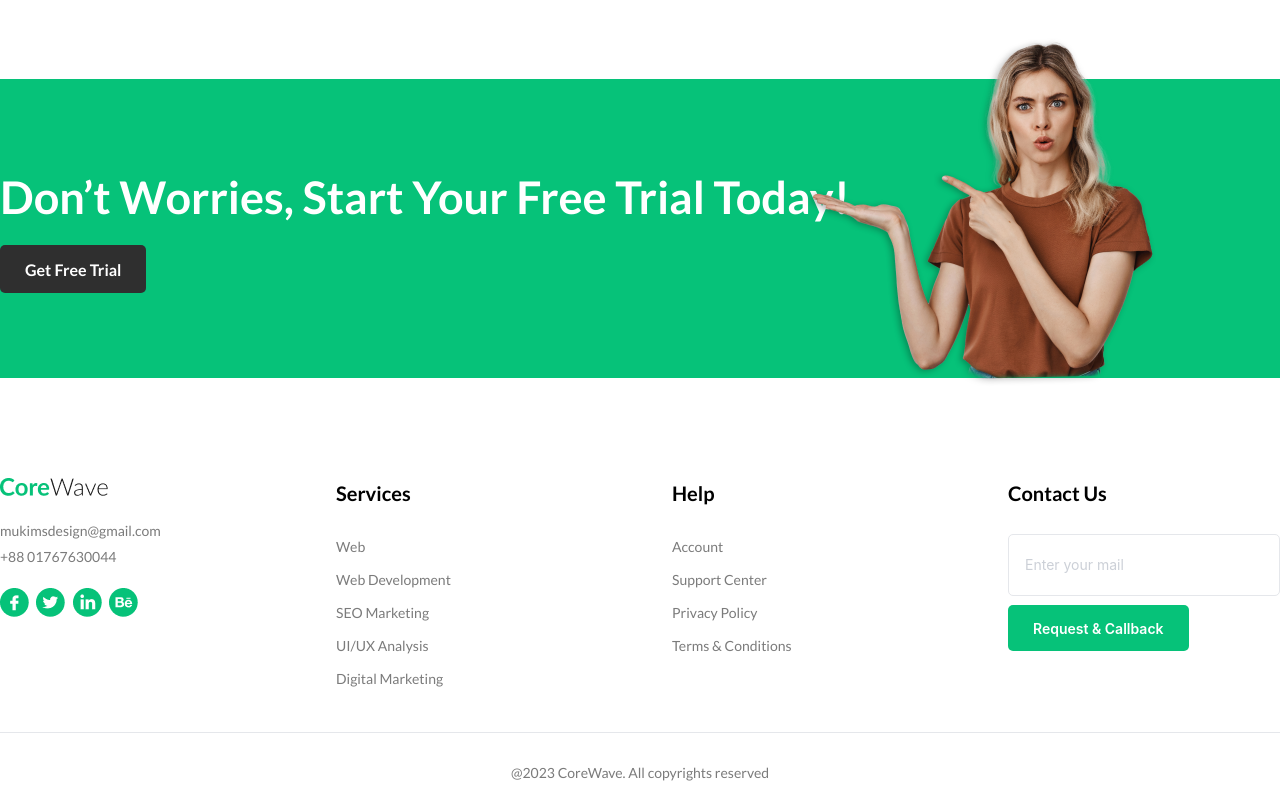
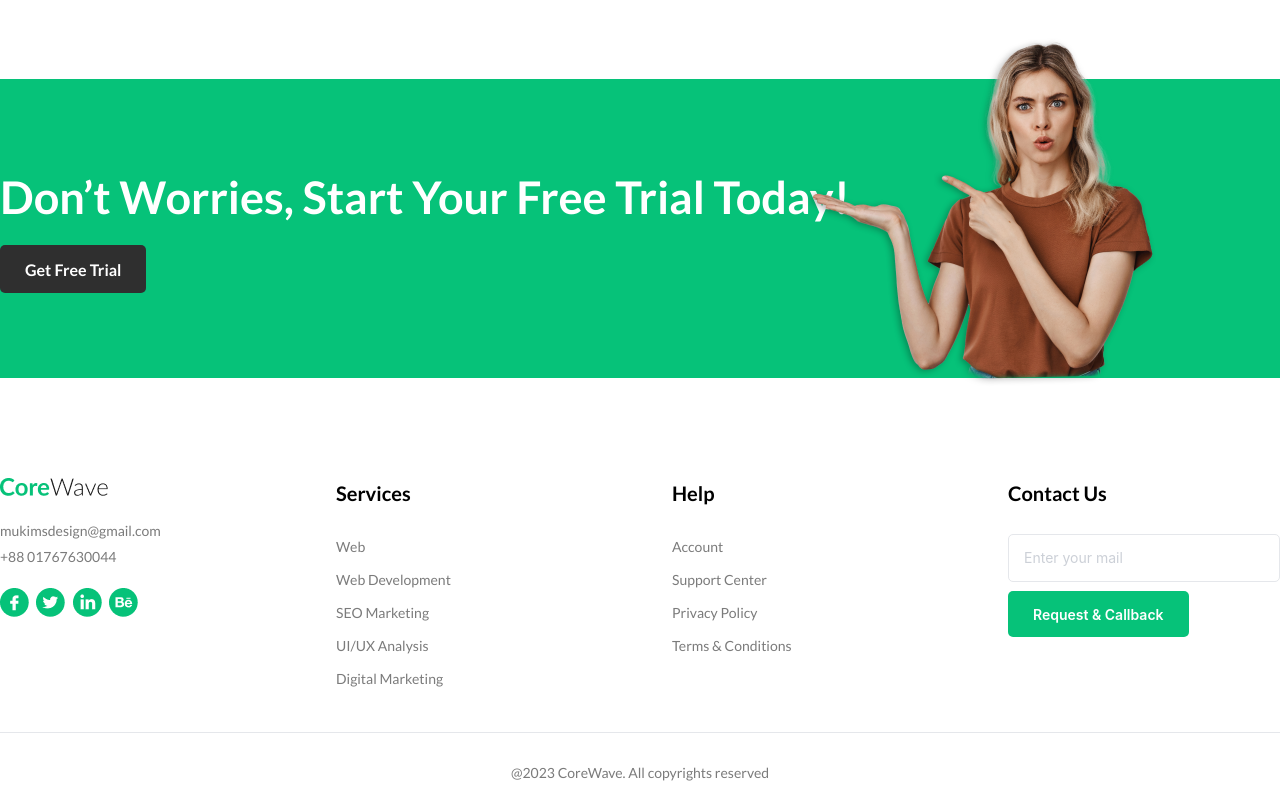
Before and after one commit to faisalbari193/project-2, a React (Vite) app: page / in a window 1280 px wide. Shown: the part 4758-5558 px from the top of the page. Built offline with nearby package versions, Linux system fonts and the light colour scheme.

Commit message:
added some improvement

```diff
--- a/src/components/Footer/Footer.jsx
+++ b/src/components/Footer/Footer.jsx
@@ -129,7 +129,7 @@ const Footer = () => {
             <input
               type="email"
               placeholder="Enter your mail"
-              className="w-full border border-gray-200 rounded-[5px] px-4 py-5 text-sm text-gray-400 outline-none"
+              className="w-full border border-gray-200 rounded-[5px] py-3.25 pl-3.75 text-sm text-gray-400 outline-none"
             />
             <div className="mt-5">
               <a
```
